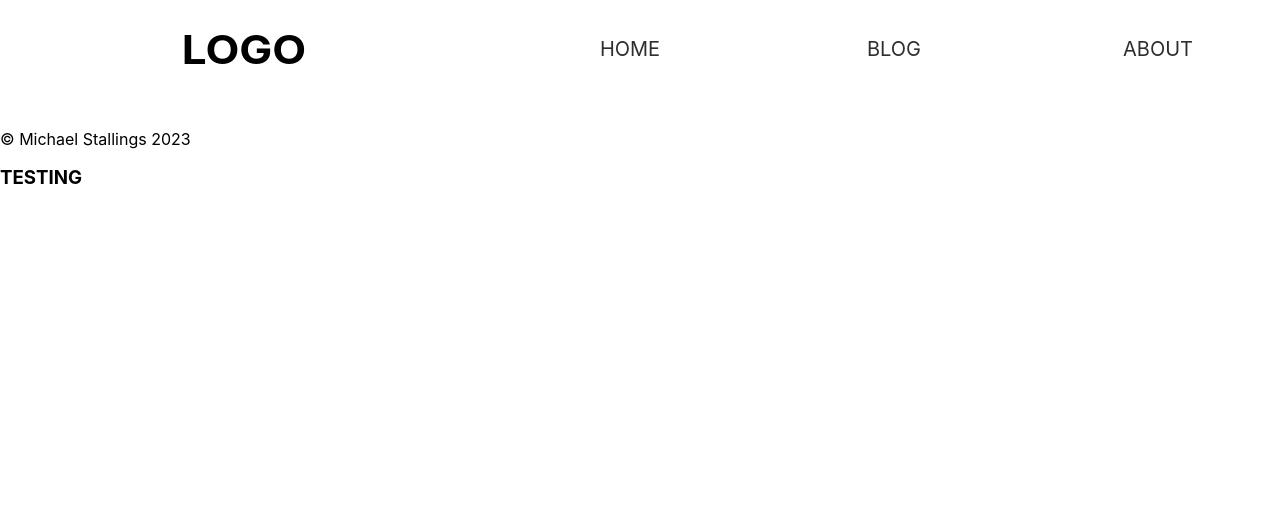
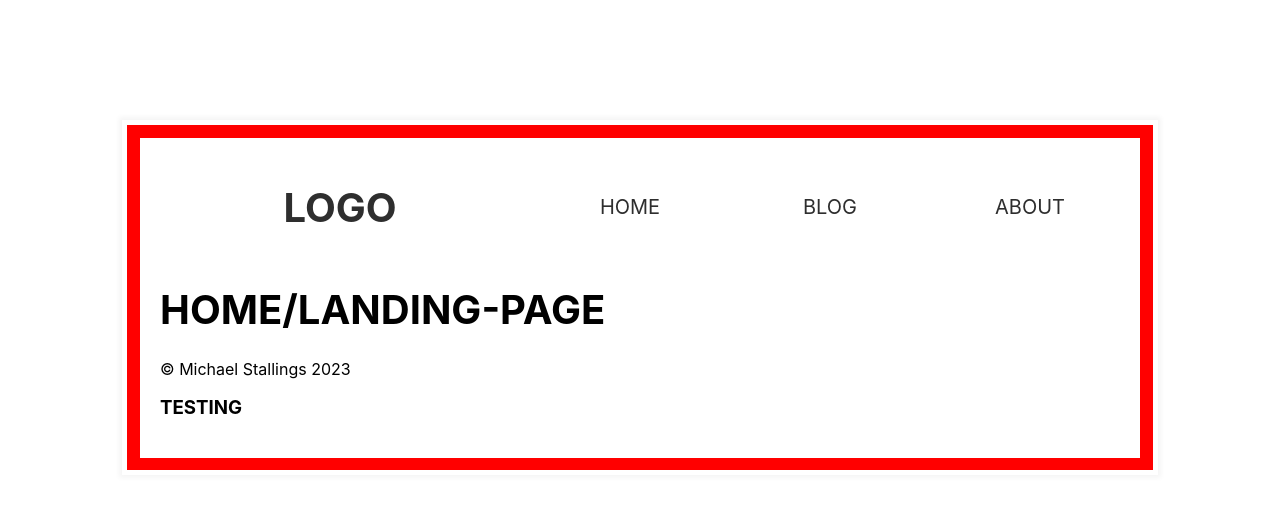
Before and after one commit to stall84/abortoorbit.com, a Gatsby site: page / in a window 1280 px wide. Built offline with nearby package versions, Linux system fonts and the light colour scheme; Gatsby itself is replaced by a stand-in of ours; a web font is replaced by a local one.

Commit message:
Now working on basic layout structure and styling

```diff
--- a/src/components/layout/layout.scss
+++ b/src/components/layout/layout.scss
@@ -0,0 +1,20 @@
+.site-container {
+  max-width: 1000px;
+  margin: 12rem auto 4rem auto;
+  margin-top: clamp(2rem, 10vw, 12rem);
+  background: red;
+  background-size: 1500px;
+  padding: 5px;
+  padding: clamp(5px, 1vw, 25px);
+  box-shadow: 0 0 5px 3px rgba(0, 0, 0, 0.044);
+  border: 5px solid white;
+  @media (max-width: 1100px) {
+    margin-left: 1.5rem;
+    margin-right: 1.5rem;
+  }
+
+  .content-container {
+    background: white;
+    padding: 2rem;
+  }
+}
--- a/src/components/layout/layout.tsx
+++ b/src/components/layout/layout.tsx
@@ -9,7 +9,8 @@
 
 export default function Layout(props: any) {
     return (
-        <div>
+        <div className="site-container">
+            <div className="content-container">
                 <header>
                     <NavComponent />
                 </header>
@@ -20,5 +21,6 @@
                     <Footer />
                 </footer>
             </div>
+        </div>
     )
 }
--- a/src/logo/logo.tsx
+++ b/src/components/logo/logo.tsx
@@ -1,9 +1,12 @@
+import { Link } from "gatsby";
 import React from "react";
 
 export default function LogoComponent(props: any): React.ReactComponentElement<any> {
     return (
         <div className="logo">
-            <h1>LOGO</h1>
+            <Link to="/">
+                <h1>LOGO</h1>
+            </Link>
         </div>
     )
 }
--- a/src/components/nav/nav.tsx
+++ b/src/components/nav/nav.tsx
@@ -1,6 +1,6 @@
 import React, { ReactComponentElement } from 'react'
 import { HeadFC, Link, PageProps } from "gatsby"
-import LogoComponent from '../../logo/logo';
+import LogoComponent from '../logo/logo';
 import "./nav.scss";
 
 export default function NavComponent(props: any): ReactComponentElement<any> {
--- a/src/pages/index.tsx
+++ b/src/pages/index.tsx
@@ -140,7 +140,7 @@
 const IndexPage: React.FC<PageProps> = () => {
   return (
     <div>
-
+      <h1>HOME/LANDING-PAGE</h1>
     </div>
   )
 }
```
Also changed, not shown: src/components/logo/logo.scss (renamed from src/logo/logo.scss). Lines whose indentation alone changed are shown as unchanged.
